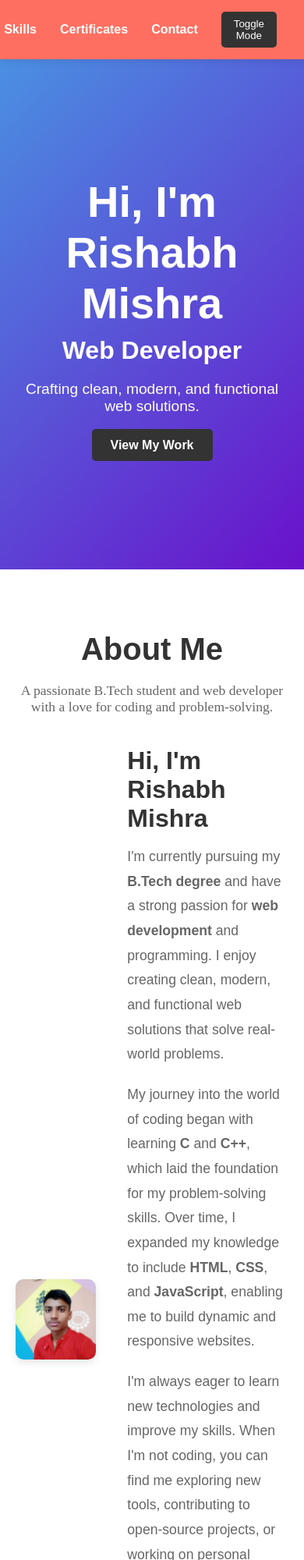
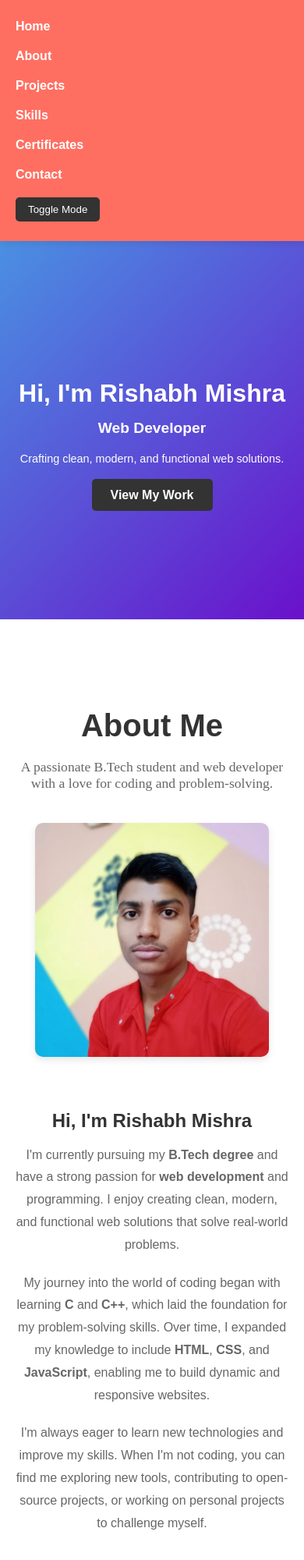
Before and after one commit to Rishabhmishra45/My_Portfolio, a plain HTML site: page index.html in a window 390 px wide. Shown: the top 2000 px of the page at 78% size. Drawn offline with Linux system fonts and the light colour scheme.

Commit message:
Third commit

```diff
--- a/index.html
+++ b/index.html
@@ -223,7 +223,24 @@
                     </a>
                 </li>
                 <li>
+                    <a href="https://www.instagram.com/rishabhmishra9493/?hl=en" target="_blank" rel="noopener noreferrer">
+                        <!-- Instagram SVG Logo -->
+                        <svg class="social-icon" xmlns="http://www.w3.org/2000/svg" viewBox="0 0 24 24" width="24" height="24">
+                            <path d="M12 2.163c3.204 0 3.584.012 4.85.07 3.252.148 4.771 1.691 4.919 4.919.058 1.265.069 1.645.069 4.849 0 3.205-.012 3.584-.069 4.849-.149 3.225-1.664 4.771-4.919 4.919-1.266.058-1.644.07-4.85.07-3.204 0-3.584-.012-4.849-.07-3.26-.149-4.771-1.699-4.919-4.92-.058-1.265-.07-1.644-.07-4.849 0-3.204.013-3.583.07-4.849.149-3.227 1.664-4.771 4.919-4.919 1.266-.057 1.645-.069 4.849-.069zm0-2.163c-3.259 0-3.667.014-4.947.072-4.358.2-6.78 2.618-6.98 6.98-.059 1.281-.073 1.689-.073 4.948 0 3.259.014 3.668.072 4.948.2 4.358 2.618 6.78 6.98 6.98 1.281.058 1.689.072 4.948.072 3.259 0 3.668-.014 4.948-.072 4.354-.2 6.782-2.618 6.979-6.98.059-1.28.073-1.689.073-4.948 0-3.259-.014-3.667-.072-4.947-.196-4.354-2.617-6.78-6.979-6.98-1.281-.059-1.69-.073-4.949-.073zm0 5.838c-3.403 0-6.162 2.759-6.162 6.162s2.759 6.163 6.162 6.163 6.162-2.759 6.162-6.163c0-3.403-2.759-6.162-6.162-6.162zm0 10.162c-2.209 0-4-1.79-4-4 0-2.209 1.791-4 4-4s4 1.791 4 4c0 2.21-1.791 4-4 4zm6.406-11.845c-.796 0-1.441.645-1.441 1.44s.645 1.44 1.441 1.44c.795 0 1.439-.645 1.439-1.44s-.644-1.44-1.439-1.44z"/>
+                        </svg>
+                    </a>
+                </li>
+                <li>
                     <a href="mailto:rishabhmishra872660@gmail.com">
                         <!-- Email SVG Logo -->
                         <svg class="social-icon" xmlns="http://www.w3.org/2000/svg" viewBox="0 0 24 24" width="24" height="24">
-                            <path d="M12 12.713l-11.985-9.713h23.97l-11.985 9.713zm0 2.574l-12
+                            <path d="M12 12.713l-11.985-9.713h23.97l-11.985 9.713zm0 2.574l-12-9.713v12.426h24v-12.426l-12 9.713z"/>
+                        </svg>
+                    </a>
+                </li>
+            </ul>
+        </div>
+    </footer>
+</body>
+
+</html>
--- a/style.css
+++ b/style.css
@@ -1,16 +1,10 @@
-*{
-    margin: 0;
-    padding: 0;
-    font-family: 'Poppins',sans-serif;
-    box-sizing: border-box;
-}
 /* General Styles */
 body {
     font-family: 'Poppins', sans-serif;
     margin: 0;
     padding: 0;
     box-sizing: border-box;
-    background-color: #E0E0E0; /* Thoda darker shade of #F0F0F0 */
+    background-color: #E0E0E0; /* Background color */
     color: #333333; /* Dark text */
     transition: background-color 0.3s, color 0.3s;
 }
@@ -594,3 +588,88 @@ nav ul li a:hover {
 .footer-social-links a:hover .social-icon {
     fill: #ffcc00; /* Yellow hover effect */
 }
+
+/* Responsive Design */
+@media (max-width: 768px) {
+    /* Header */
+    nav ul {
+        flex-direction: column;
+        align-items: flex-start;
+    }
+
+    nav ul li {
+        margin: 10px 0;
+    }
+
+    /* Hero Section */
+    .hero h1 {
+        font-size: 2.5rem;
+    }
+
+    .hero h2 {
+        font-size: 1.5rem;
+    }
+
+    .hero p {
+        font-size: 1rem;
+    }
+
+    /* About Me Section */
+    .about-container {
+        flex-direction: column;
+        text-align: center;
+    }
+
+    .about-content {
+        text-align: center;
+    }
+
+    /* Projects Section */
+    .projects-grid {
+        grid-template-columns: 1fr;
+    }
+
+    /* Skills Section */
+    .skills-grid {
+        grid-template-columns: 1fr;
+    }
+
+    /* Certificates Section */
+    .certificates-grid {
+        grid-template-columns: 1fr;
+    }
+
+    /* Contact Section */
+    .contact-form {
+        padding: 0 20px;
+    }
+}
+
+@media (max-width: 480px) {
+    /* Hero Section */
+    .hero h1 {
+        font-size: 2rem;
+    }
+
+    .hero h2 {
+        font-size: 1.2rem;
+    }
+
+    .hero p {
+        font-size: 0.9rem;
+    }
+
+    /* About Me Section */
+    .about-content h3 {
+        font-size: 1.5rem;
+    }
+
+    .about-content p {
+        font-size: 1rem;
+    }
+
+    /* Footer */
+    .footer p {
+        font-size: 0.9rem;
+    }
+}
```
